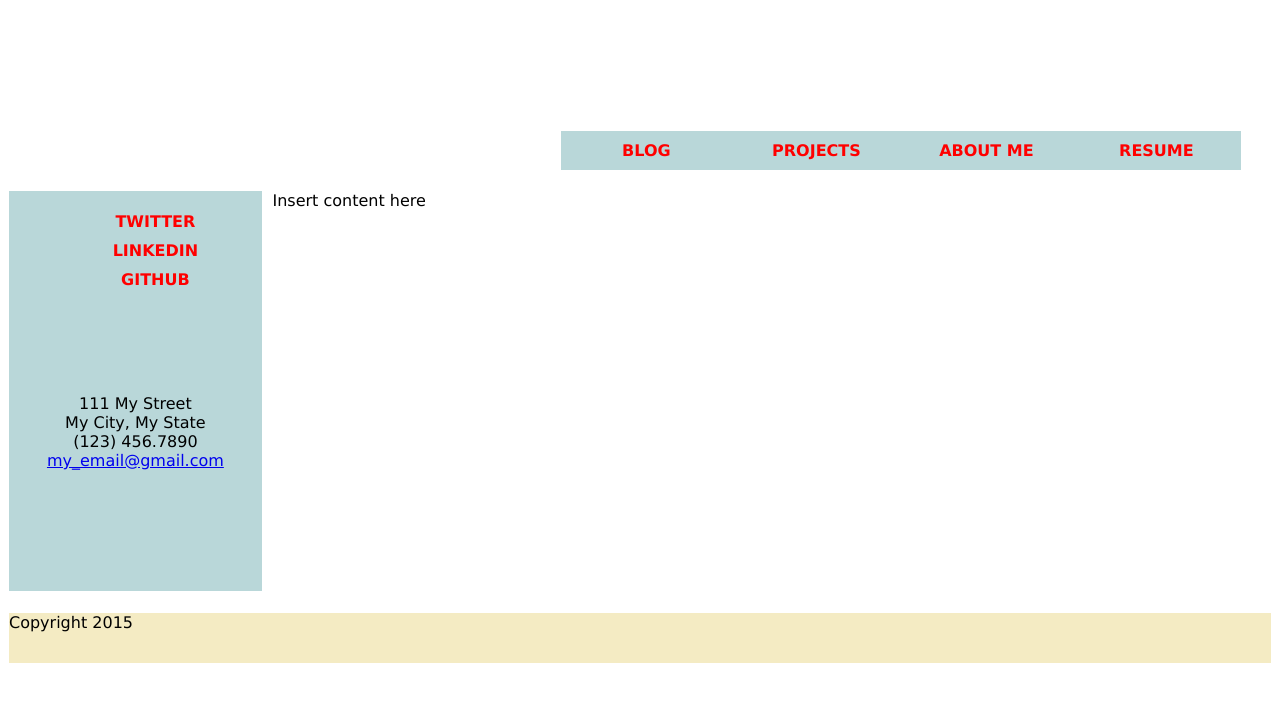
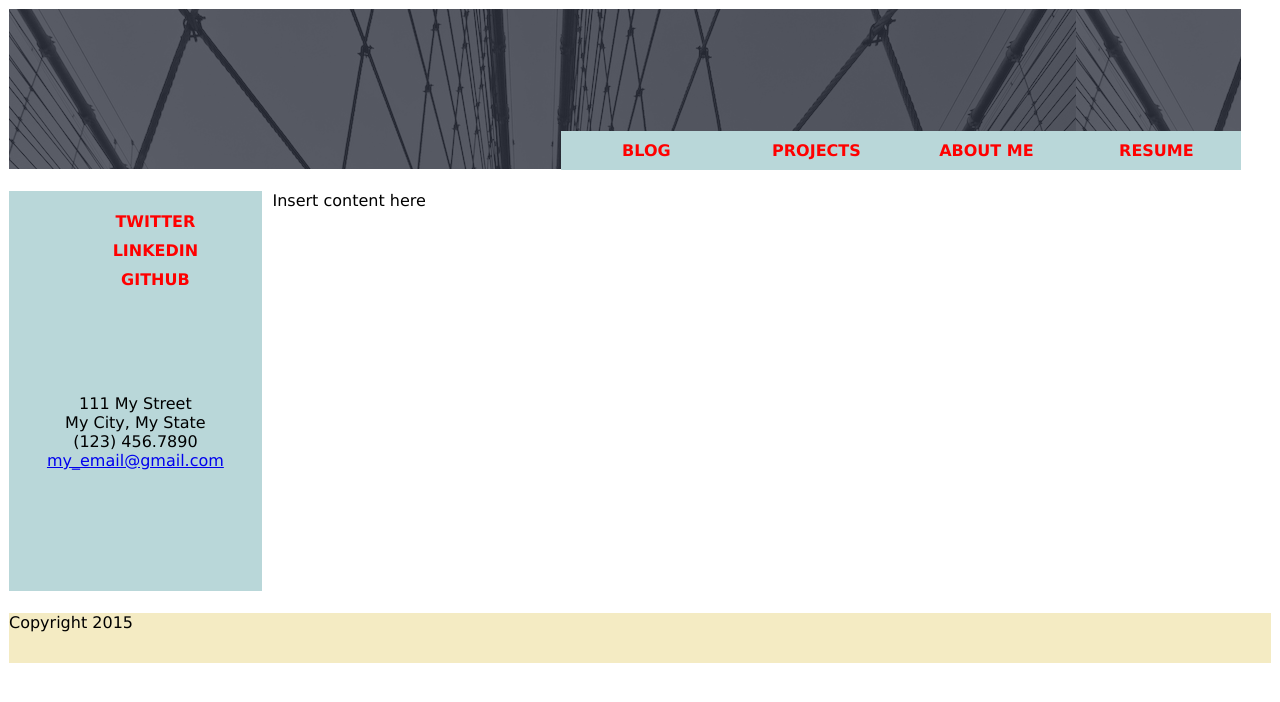
Before and after one commit to huangkc/huangkc.github.io, a plain HTML site: page index.html in a window 1280 px wide. Drawn offline with Linux system fonts and the light colour scheme.

Commit message:
Modify relative path for banner picture

```diff
--- a/stylesheets/default.css
+++ b/stylesheets/default.css
@@ -6,7 +6,7 @@
            height: 160px;
            margin-bottom: 10px;
            background-color: lightgray;
-           background: url(../../banner.png);
+           background: url(../imgs/banner.png);
           }
    header nav ul {
           margin-top: 122px;
```
